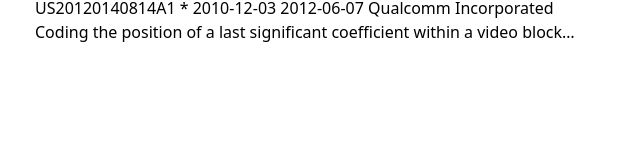
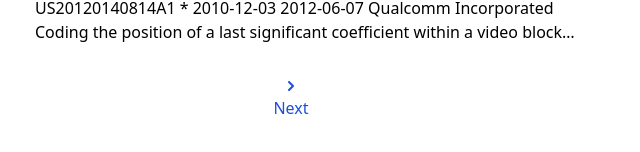
Before and after one commit to 00kaku/google-clone, a Next.js app: page /search in a window 1280 px wide. Shown: the part 1431-1583 px from the top of the page, without its empty margins (173-813 px from the left). Before the commit the page ends 1507 px from the top, so only its background shows below. Built offline with nearby package versions, Linux system fonts and the light colour scheme.

Commit message:
Pagination Update

```diff
--- /dev/null
+++ b/components/PaginationButton.js
@@ -0,0 +1,43 @@
+import Link from "next/link";
+import {useRouter} from 'next/router';
+import { ChevronLeftIcon, ChevronRightIcon}
+from '@heroicons/react/solid';
+
+function PaginationButton () {
+
+	const router = useRouter();
+	const startIndex = Number(router.query.start) || 0;
+
+	return(
+		<div
+		className="flex max-w-lg justify-between
+		text-blue-700 mb-10">
+			{startIndex >=10 && (
+				<Link
+				href={`/search?term=${router.query.
+				term}&start=${startIndex - 10}`}>
+					<div
+					className="flex flex-grow
+					flex-col items-center
+					cursor-pointer hover:underline">
+						<ChevronLeftIcon
+						className="h-5" />
+						<p>Previous</p>
+					</div>
+				</Link>
+			)}
+			<Link href={`/search?term=${router.query.
+			term}&start=${startIndex + 10}`}>
+				<div className="flex flex-grow
+					flex-col items-center
+					cursor-pointer hover:underline">
+					<ChevronRightIcon
+					className="h-5" />
+					<p>Next</p>
+				</div>
+			</Link>
+		</div>
+	)
+}
+
+export default PaginationButton;
--- a/components/SearchResults.js
+++ b/components/SearchResults.js
@@ -1,3 +1,4 @@
+import PaginationButton from './PaginationButton'
 function SearchResults ({results}) {
 	return (
 		<div className="mx-auto w-full px-3 sm:pl-[5%]
@@ -28,6 +29,8 @@
 				{result.snippet}</p>
 				</div>
 			))}
+
+			<PaginationButton />
 		</div>
 	)
 }
--- a/pages/search.js
+++ b/pages/search.js
@@ -16,6 +16,7 @@
 			<Header />
 
 			{/* Search Results */}
+			{console.log(results)}
 			<SearchResults results={results} />
 		</div>
 	)
```
Also changed, not shown: 1 other file (tests, documents, lock files or other folders).
